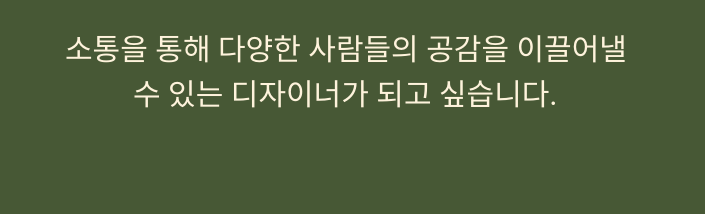
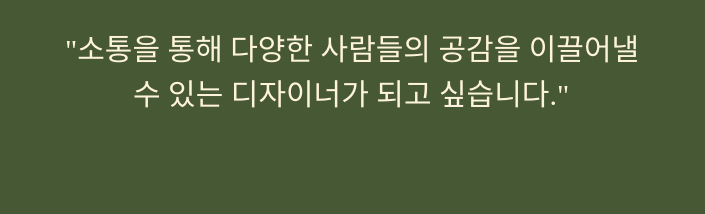
Before and after one commit to jiseon5154/jiseon_pf, a plain HTML site: page docs/index.html in a window 1280 px wide. Shown: the part 203-417 px from the top of the page, 178-883 px from the left. Drawn offline with nearby package versions, Linux system fonts and the light colour scheme; grey boxes are pictures that could not be loaded; a web font is replaced by a local one.

Commit message:
index html 수정

```diff
--- a/docs/index.html
+++ b/docs/index.html
@@ -45,8 +45,8 @@
   <!-- 메인페이지/ Text 정렬 -->
   <div class="site-wrap mx-auto flex">
     <div class="Main_text absolute whitespace-nowrap">
-      <p>소통을 통해 다양한 사람들의 공감을 이끌어낼</p>
-      <p class="txt2">수 있는 디자이너가 되고 싶습니다.</p>
+      <p>"소통을 통해 다양한 사람들의 공감을 이끌어낼</p>
+      <p class="txt2">수 있는 디자이너가 되고 싶습니다."</p>
     </div>
     <div class="btn flex">
       <!--   메인페이지 / arw & circle_Portfolio   -->
```
